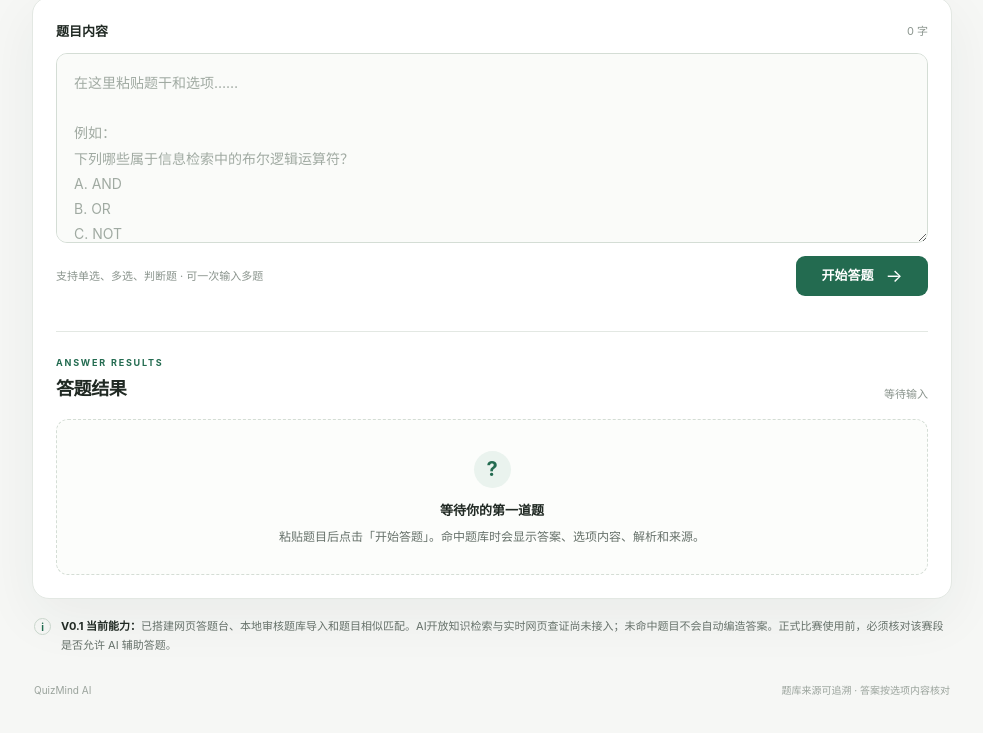
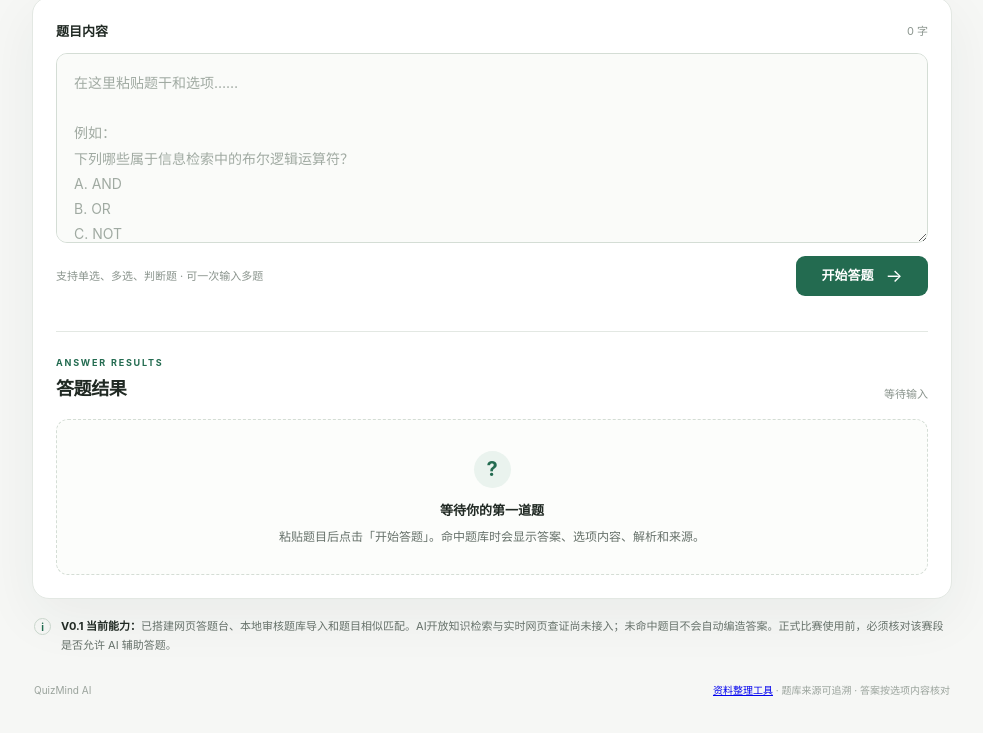
Before and after one commit to tortletortle/ai-info-literacy-2026, a plain HTML site: page docs/quiz/index.html in a window 1280 px wide. Shown: the part 296-1029 px from the top of the page, without its empty margins (148-1131 px from the left). Drawn offline with Linux system fonts and the light colour scheme.

Commit message:
feat(web-quiz): link source ingestion workspace from answer page

```diff
--- a/docs/quiz/index.html
+++ b/docs/quiz/index.html
@@ -82,7 +82,7 @@ D. XOR
 
     <footer class="footer">
       <span>QuizMind AI</span>
-      <span>题库来源可追溯 · 答案按选项内容核对</span>
+      <span><a href="./admin.html">资料整理工具</a> · 题库来源可追溯 · 答案按选项内容核对</span>
     </footer>
   </div>
 </body>
```
